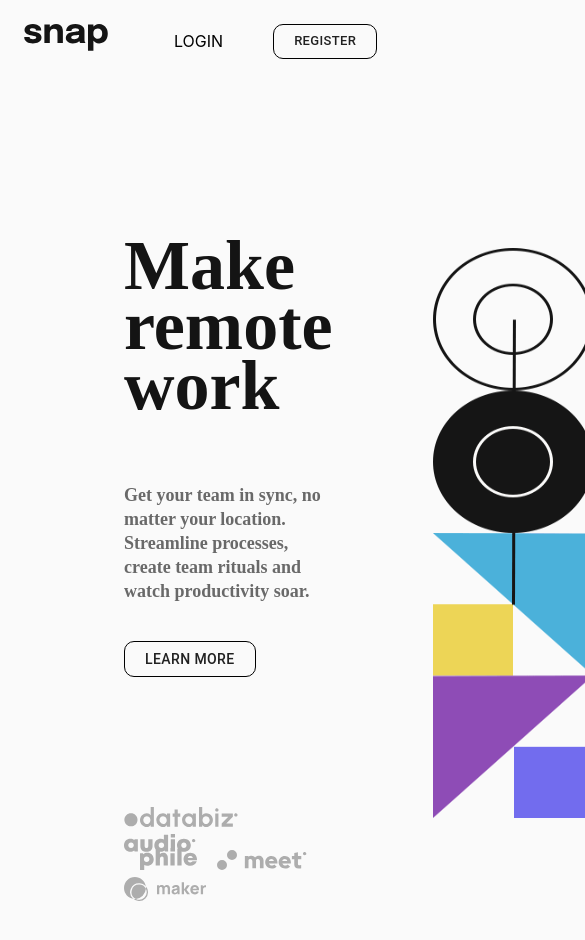
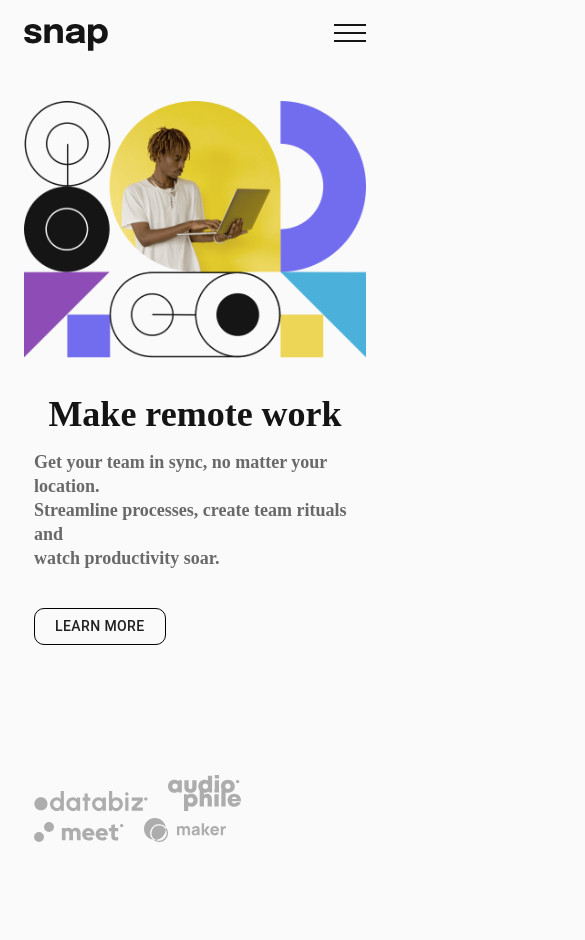
Before and after one commit to Elio1995/dropdown-navigation, a React (Vite) app: page / in a window 390 px wide. Shown: the top 940 px of the page, 585 px wide, since content can reach past the window. After the commit the page ends 893 px from the top, so only its background shows below. Built offline with nearby package versions, Linux system fonts and the light colour scheme.

Commit message:
Working on responsivness

```diff
--- a/src/Components/Header.tsx
+++ b/src/Components/Header.tsx
@@ -10,19 +10,33 @@ import remindersIcon from "../../images/icon-reminders.svg";
 import planningIcon from "../../images/icon-planning.svg";
 import arrowUp from "../../images/icon-arrow-up.svg";
 import arrowDown from "../../images/icon-arrow-down.svg";
+import iconMenu from "../../images/icon-menu.svg";
+
 import "../App.css";
 
 const useStyles = makeStyles((theme) => ({
   header: {
     display: "grid",
     gridTemplateColumns: "150px 1fr 100px",
+    [theme.breakpoints.down(515)]: {
+      display: "grid",
+      gridTemplateColumns: "150px 1fr",
+    },
   },
   nav: {
     display: "grid",
     gridTemplateColumns: "120px 120px 120px 120px",
-    [theme.breakpoints.down(600)]: { display: "none" },
+    [theme.breakpoints.down(515)]: { display: "none" },
   },
-
+  loginRegister: {
+    display: "grid",
+    gridTemplateColumns: "1fr 1fr",
+    [theme.breakpoints.down(515)]: { display: "none" },
+  },
+  menuIcon: {
+    display: "none",
+    [theme.breakpoints.down(515)]: { display: "grid", justifyContent: "end" },
+  },
   button: {
     background: "transparent",
     border: "1px solid black",
@@ -188,11 +202,14 @@ function Header() {
           <Button>About</Button>
         </div>
       </div>
-      <div style={{ display: "grid", gridTemplateColumns: "1fr 1fr" }}>
+      <div className={classes.loginRegister}>
         <span style={{ marginTop: "5px" }}>LOGIN</span>
         <span style={{ marginLeft: "50px" }}>
           <Button className={classes.button}>Register</Button>
         </span>
+      </div>
+      <div className={classes.menuIcon}>
+        <img src={iconMenu} alt="Menu" />
       </div>
     </div>
   );
--- a/src/Components/Main.tsx
+++ b/src/Components/Main.tsx
@@ -1,20 +1,36 @@
 import { makeStyles } from "@material-ui/core/styles";
 import Button from "@material-ui/core/Button";
 import desktopHero from "../../images/image-hero-desktop.png";
+import mobileHero from "../../images/image-hero-mobile.png";
 import databiz from "../../images/client-databiz.svg";
 import audiophile from "../../images/client-audiophile.svg";
 import meet from "../../images/client-meet.svg";
 import maker from "../../images/client-maker.svg";
 import "../App.css";
 
-const useStyles = makeStyles({
+const useStyles = makeStyles((theme) => ({
   main: {
     display: "grid",
     gridTemplateColumns: "1fr 1fr",
+    [theme.breakpoints.down(515)]: {
+      display: "flex",
+      flexWrap: "wrap-reverse",
+    },
   },
   desktopHero: {
     height: "570px",
     width: "480px",
+    [theme.breakpoints.down(515)]: {
+      display: "none",
+    },
+  },
+  mobileHero: {
+    display: "none",
+    [theme.breakpoints.down(515)]: {
+      display: "grid",
+      height: "auto",
+      maxWidth: "100%",
+    },
   },
   button: {
     background: "transparent",
@@ -22,28 +38,61 @@ const useStyles = makeStyles({
     padding: "5px 20px",
     borderRadius: "10px",
   },
-});
+  mainText: {
+    padding: "130px 100px 50px 100px",
+    fontFamily: "Epilogue",
+    [theme.breakpoints.down(515)]: {
+      padding: "20px 10px",
+    },
+  },
+  headerOneDesktop: {
+    fontSize: "70px",
+    paddingBottom: "20px",
+    fontWeight: 900,
+    lineHeight: "60px",
+    color: "hsl(0, 0%, 8%)",
+    [theme.breakpoints.down(515)]: {
+      display: "none",
+    },
+  },
+  headerOneMobile: {
+    display: "none",
+    [theme.breakpoints.down(515)]: {
+      justifyContent: "center",
+      display: "flex",
+      fontSize: "50px",
+      fontWeight: 900,
+      color: "hsl(0, 0%, 8%)",
+    },
+    [theme.breakpoints.down(476)]: {
+      justifyContent: "center",
+      display: "flex",
+      fontSize: "45px",
+    },
+    [theme.breakpoints.down(435)]: {
+      justifyContent: "center",
+      display: "flex",
+      fontSize: "40px",
+    },
+    [theme.breakpoints.down(395)]: {
+      justifyContent: "center",
+      display: "flex",
+      fontSize: "36px",
+    },
+  },
+}));
 
 function Main() {
   const classes = useStyles();
 
   return (
     <div className={classes.main}>
-      <div
-        style={{ padding: "130px 100px 50px 100px ", fontFamily: "Epilogue" }}
-      >
-        <h1
-          style={{
-            fontSize: "70px",
-            paddingBottom: "20px",
-            fontWeight: "900",
-            lineHeight: "60px",
-            color: "hsl(0, 0%, 8%)",
-          }}
-        >
+      <div className={classes.mainText}>
+        <h1 className={classes.headerOneDesktop}>
           Make <br />
           remote work
         </h1>
+        <h1 className={classes.headerOneMobile}>Make remote work</h1>
         <p
           style={{
             fontSize: "18px",
@@ -81,6 +130,7 @@ function Main() {
         }}
       >
         <img className={classes.desktopHero} src={desktopHero} alt="hero"></img>
+        <img className={classes.mobileHero} src={mobileHero} alt="hero"></img>
       </div>
     </div>
   );
```
